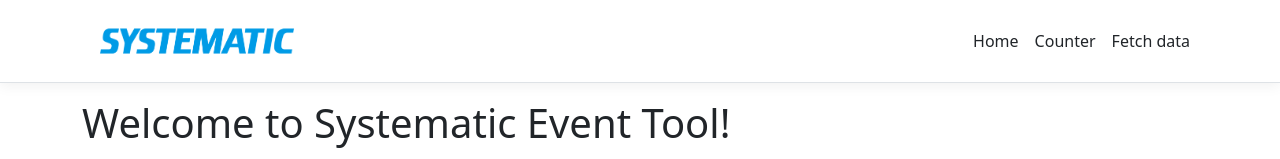
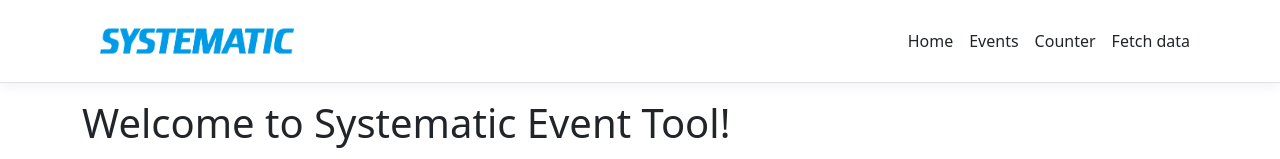
Before and after one commit to 00kristian/SYST, a React (Create React App) app in the folder Syst/ClientApp/: page / in a window 1280 px wide. Shown: the top 159 px of the page. Built offline with nearby package versions, Linux system fonts and the light colour scheme.

Commit message:
Event in navigation

```diff
--- a/Syst/ClientApp/src/components/NavMenu.js
+++ b/Syst/ClientApp/src/components/NavMenu.js
@@ -35,6 +35,9 @@
                   <NavLink tag={Link} className="text-dark" to="/">Home</NavLink>
                 </NavItem>
                 <NavItem>
+                    <NavLink tag={Link} className="text-dark" to="/">Events</NavLink>
+                </NavItem>
+                <NavItem>
                   <NavLink tag={Link} className="text-dark" to="/counter">Counter</NavLink>
                 </NavItem>
                 <NavItem>
```
